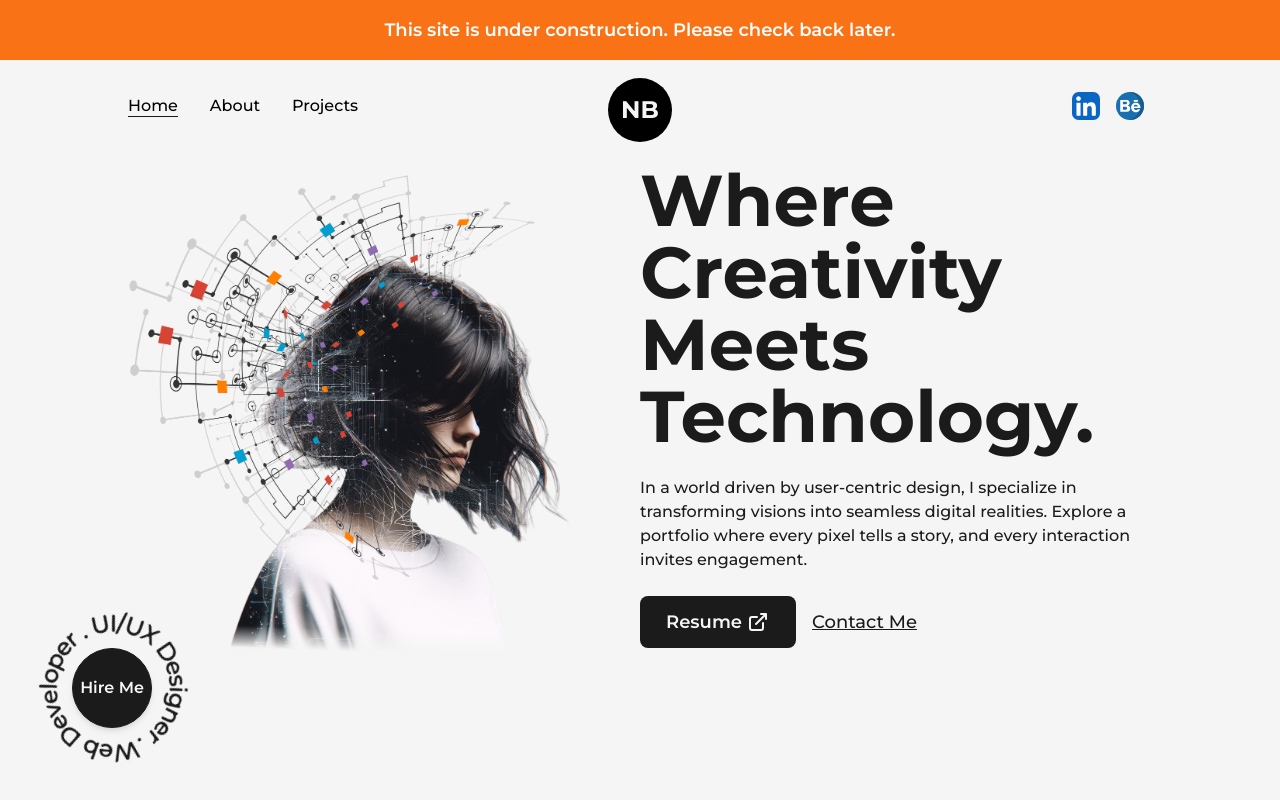
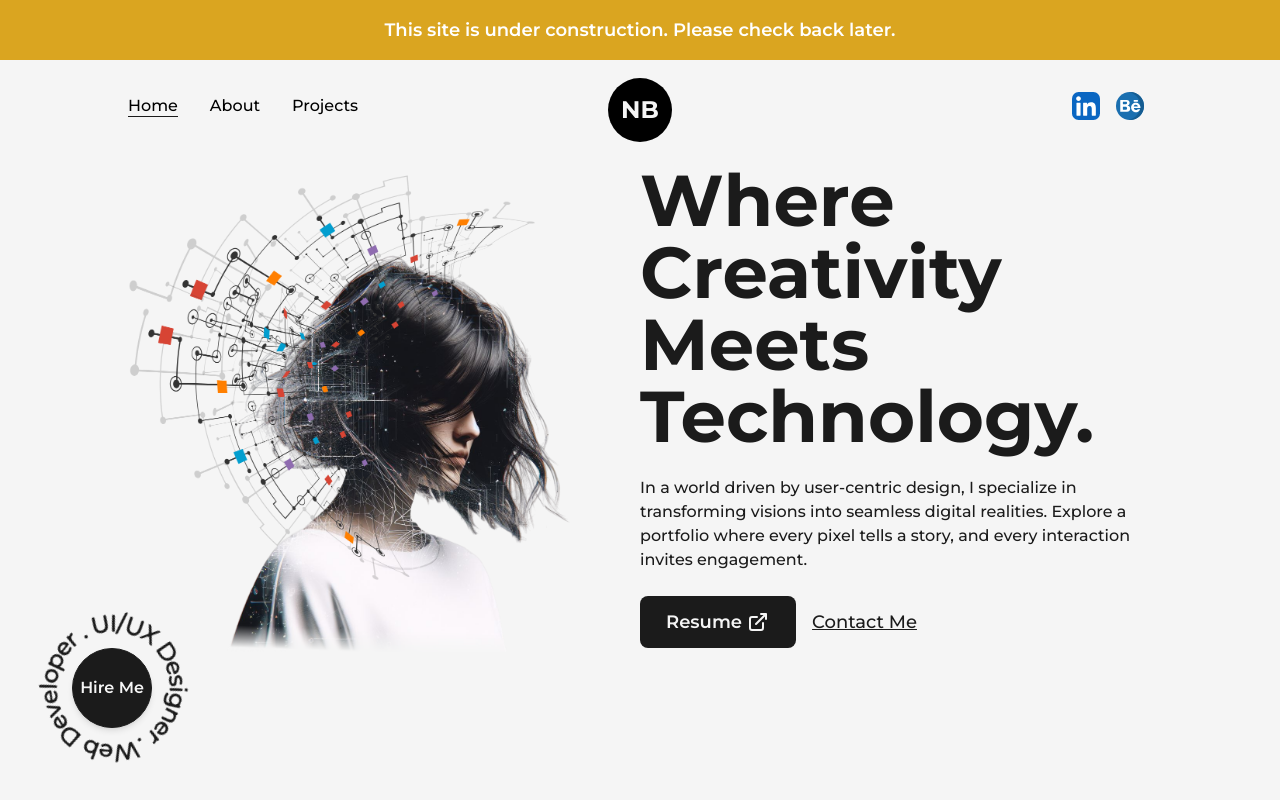
Before and after one commit to natalia-belei/natalia-belei.github.io, a Next.js app in the folder reactportfolio/: page / in a window 1280 px wide. Shown: the top 800 px of the page. Built offline with nearby package versions, Linux system fonts and the light colour scheme.

Commit message:
Change primary color to 'goldenrod'

```diff
--- a/reactportfolio/src/components/UnderConstruction.js
+++ b/reactportfolio/src/components/UnderConstruction.js
@@ -2,7 +2,7 @@ import React from 'react';
 
 const UnderConstruction = () => {
     return (
-        <div className="bg-orange-500 text-white text-center p-4 w-full h-auto">
+        <div className="bg-primary text-white text-center p-4 w-full h-auto">
             <p className="text-lg font-semibold">
                 This site is under construction. Please check back later.
             </p>
--- a/reactportfolio/tailwind.config.js
+++ b/reactportfolio/tailwind.config.js
@@ -21,7 +21,7 @@ module.exports = {
       colors: {
         dark: "#1b1b1b",
         light: "#f5f5f5",
-        primary: "#B63E96",
+        primary: "#daa520",
         indigo: "#4B0082",
       },
     },
```
